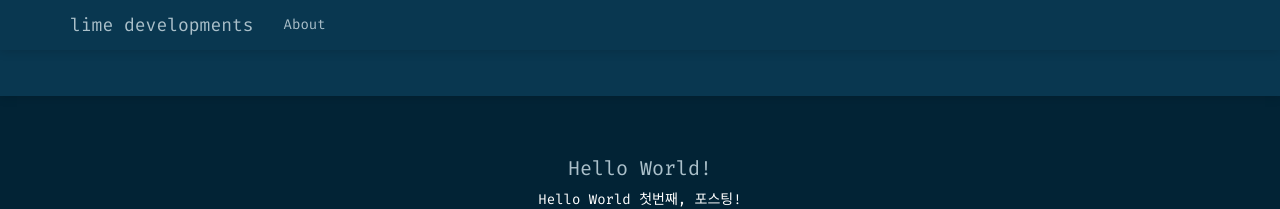
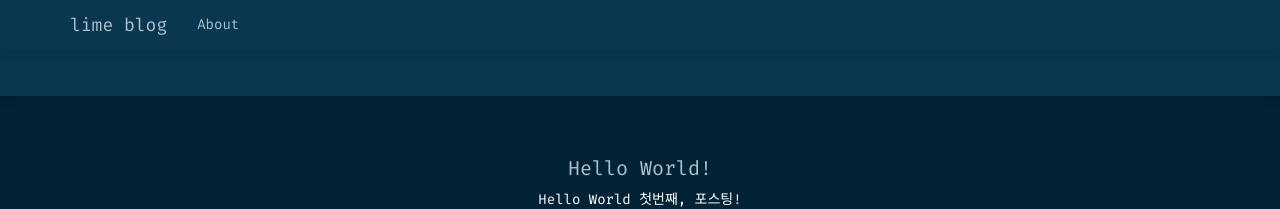
Before and after one commit to lime-developments/blog, a Jekyll site: the page built from index.html, in a window 1280 px wide. Shown: the top 209 px of the page. Built offline with Jekyll 4.4.1, drawn with Linux system fonts in a browser that asks for light colours; nearby versions of some CDN libraries; some web fonts are replaced.

Commit message:
Update _config.yml

```diff
--- a/_config.yml
+++ b/_config.yml
@@ -6,7 +6,7 @@
 # 'jekyll serve'. If you change this file, please restart the server process.
 
 # Site settings
-title: lime developments
+title: lime blog
 email: limedevelopments@gmail.com
 
 baseurl: "/blog" # the subpath of your site, e.g. /blog
```
